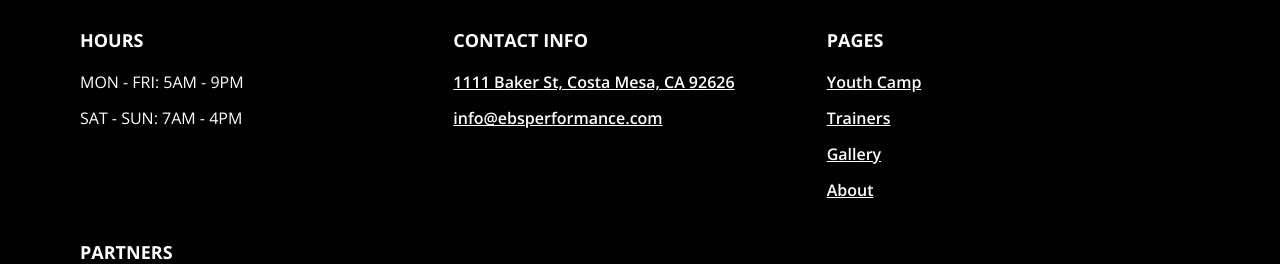
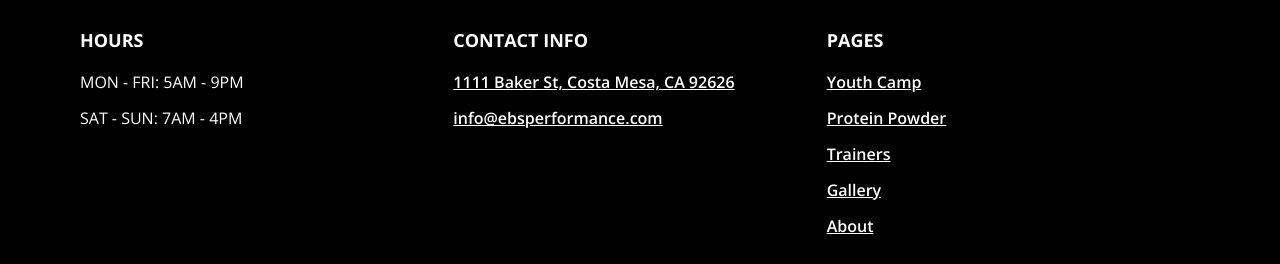
Before and after one commit to meppsilon/ebs-performance, a Gatsby site: page /gallery in a window 1280 px wide. Shown: the part 358-622 px from the top of the page. Built offline with nearby package versions, Linux system fonts and the light colour scheme; Gatsby itself is replaced by a stand-in of ours.

Commit message:
add protein powder link to website

```diff
--- a/src/components/Footer.js
+++ b/src/components/Footer.js
@@ -52,6 +52,12 @@ const Footer = class extends React.Component {
               >
                 Youth Camp
               </Link>
+              <Link
+                className="mb-3 hover:underline font-semibold"
+                to="/protein-powder"
+              >
+                Protein Powder
+              </Link>
               <Link className="mb-3 font-semibold" to="/trainers">
                 Trainers
               </Link>
--- a/src/components/Navbar/Navbar.js
+++ b/src/components/Navbar/Navbar.js
@@ -65,6 +65,12 @@ const Navbar = class extends React.Component {
                 </Link>
                 <Link
                   className="navbar-item flex items-center no-underline"
+                  to="/protein-powder"
+                >
+                  Protein Powder
+                </Link>
+                <Link
+                  className="navbar-item flex items-center no-underline"
                   to="/trainers"
                 >
                   Trainers
@@ -109,6 +115,7 @@ const Navbar = class extends React.Component {
           <SmallMenu
             sections={[
               { title: 'Youth Camp', link: 'youth-camp' },
+              { title: 'Protein Powder', link: 'protein-powder' },
               { title: 'Trainers', link: 'trainers' },
               { title: 'Gallery', link: 'gallery' },
               { title: 'About', link: 'about' },
```
